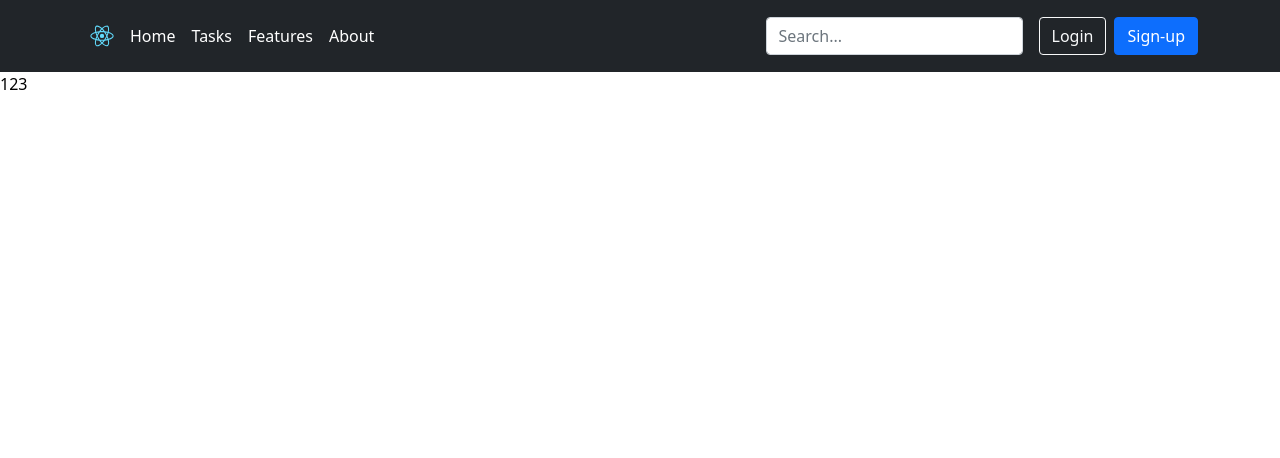
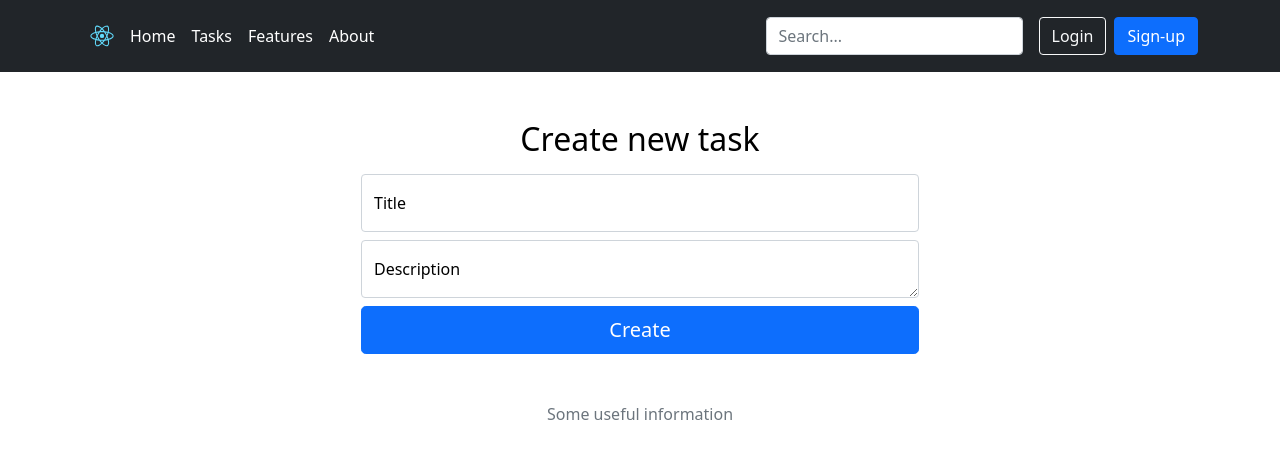
Before and after one commit to endoresur/ToDoList, a React (Create React App) app in the folder frontend/: page /todo-create in a window 1280 px wide. Shown: the top 458 px of the page. Built offline with nearby package versions, Linux system fonts and the light colour scheme.

Commit message:
Stylization of create task form

```diff
--- a/frontend/src/components/TodoCreate.jsx
+++ b/frontend/src/components/TodoCreate.jsx
@@ -1,17 +1,42 @@
 import React from 'react';
-import {Container} from "reactstrap";
+import {Container, Form} from "reactstrap";
 
 class TodoCreate extends React.Component {
     constructor(props) {
         super(props);
         this.state = {
+            userId: 1,
+            newTitle: "",
+            newDescription: ""
         };
+
+        this.handleInputChange = this.handleInputChange.bind(this);
+    }
+
+    handleInputChange(event) {
+
     }
 
     render() {
-        return(
-            <div>
-                123
+        return (
+            <div className="text-center">
+                <Container className="align-content-center mt-5">
+                    <Form className="mx-auto w-50">
+                            <h1 className="h2 mb-3 fw-normal">Create new task</h1>
+
+                            <div className="form-floating mb-2">
+                                <input className="form-control" placeholder="Title"/>
+                                    <label htmlFor="floatingTitle">Title</label>
+                            </div>
+                            <div className="form-floating mb-2">
+                                <textarea className="form-control" placeholder="Description"/>
+                                    <label htmlFor="floatingDescription">Description</label>
+                            </div>
+
+                            <button className="w-100 btn btn-lg btn-primary" type="submit">Create</button>
+                            <p className="mt-5 mb-3 text-muted">Some useful information</p>
+                    </Form>
+                </Container>
             </div>
         )
     }
```
